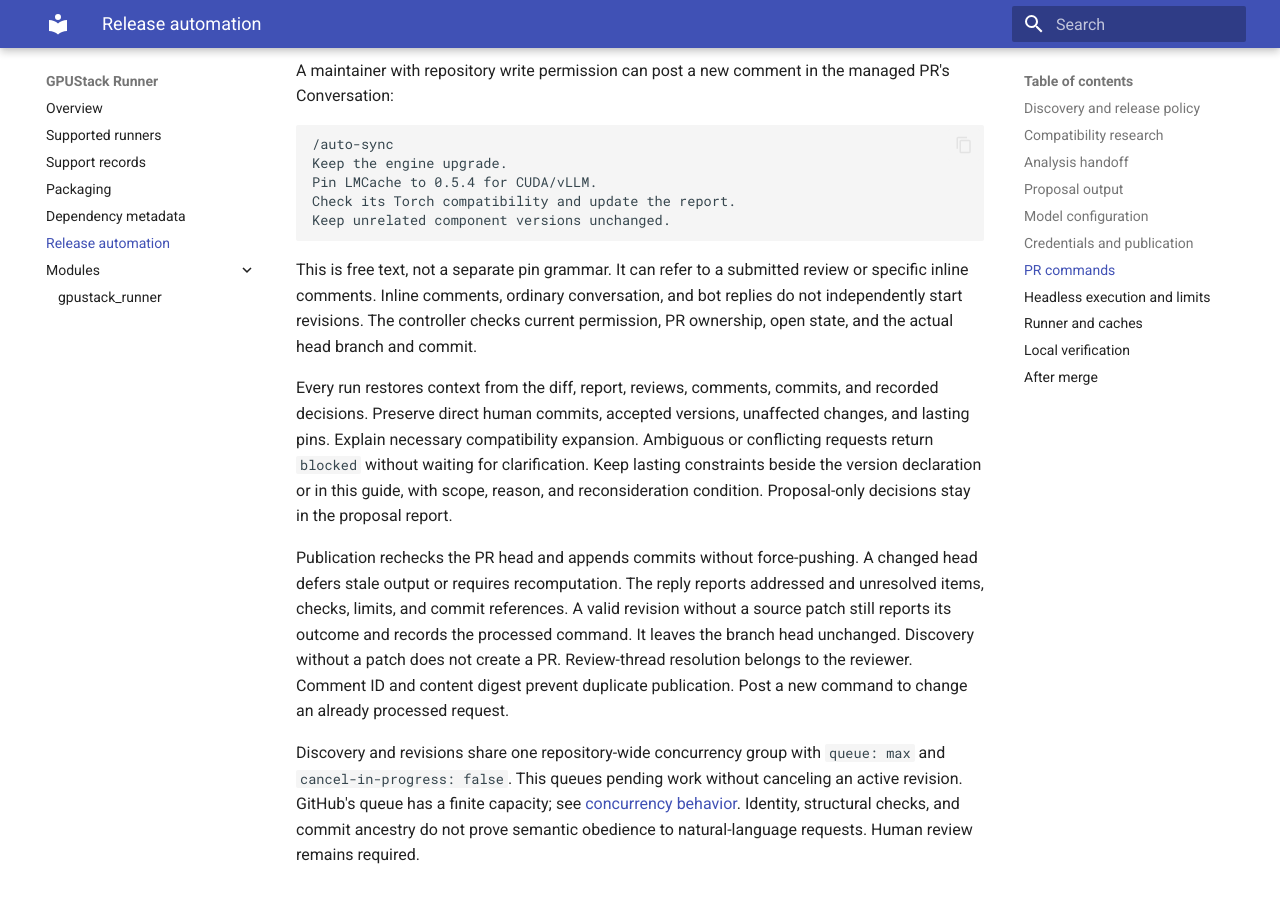
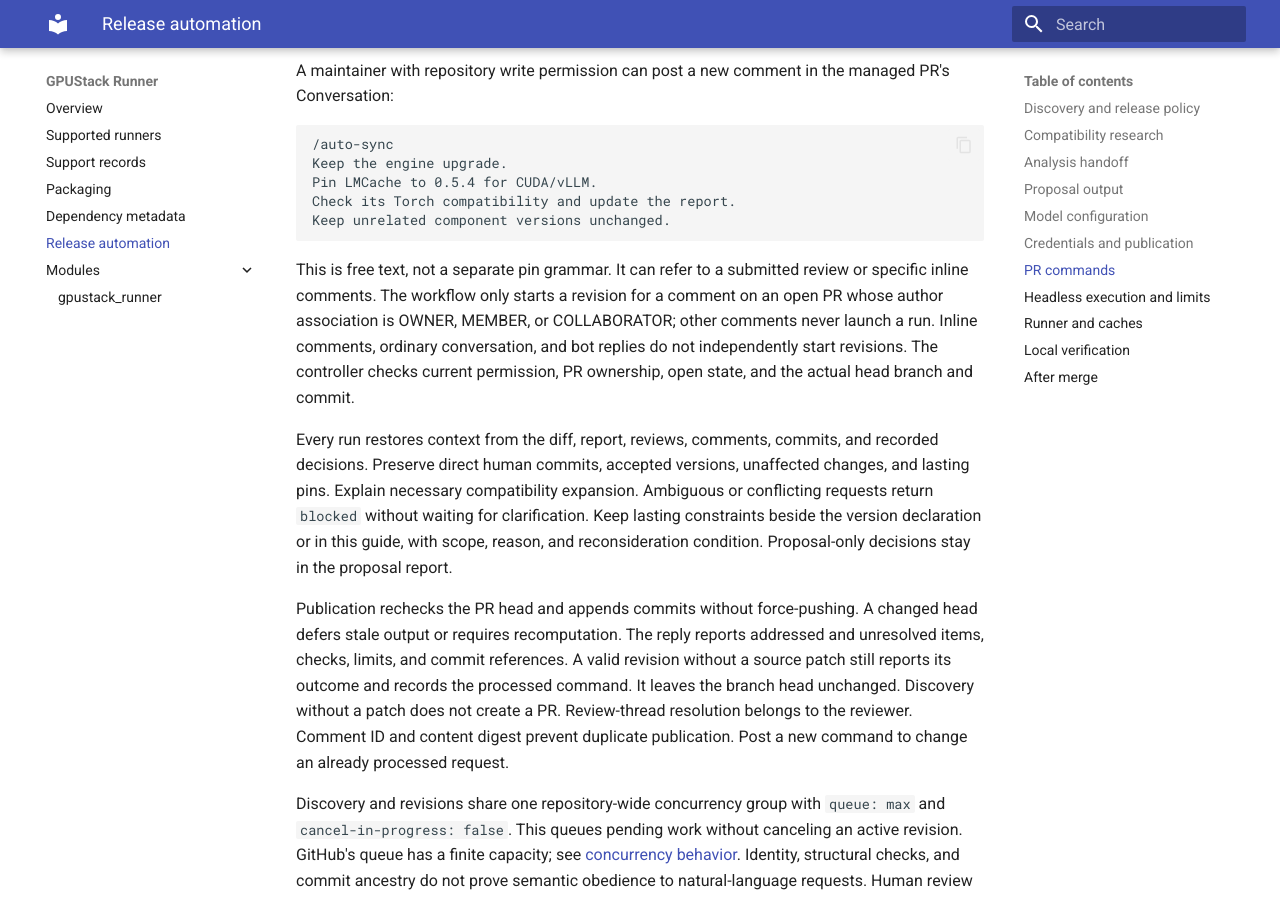
Before and after one commit to gpustack/runner, an MkDocs documentation site: the page built from docs/release-automation.md, in a window 1280 px wide and 900 px high, scrolled down 11392 px. Built offline with MkDocs 1.6.1 and Material for MkDocs 9.7.7, drawn with Linux system fonts in a browser that asks for light colours.

Commit message:
fix(auto-sync): gate PR-comment revisions on open state and author association (#351)
The /auto-sync comment trigger launched a research run for any non-bot
comment on any PR, including closed or merged ones and comments from
accounts without repository access. Restrict the trigger to open PRs
whose comment author association is OWNER, MEMBER, or COLLABORATOR.

Signed-off-by: thxCode <thxcode0824@gmail.com>

````diff
--- a/docs/release-automation.md
+++ b/docs/release-automation.md
@@ -362,6 +362,7 @@ Keep unrelated component versions unchanged.
 ```
 
 This is free text, not a separate pin grammar. It can refer to a submitted review or specific inline comments.
+The workflow only starts a revision for a comment on an open PR whose author association is OWNER, MEMBER, or COLLABORATOR; other comments never launch a run.
 Inline comments, ordinary conversation, and bot replies do not independently start revisions.
 The controller checks current permission, PR ownership, open state, and the actual head branch and commit.
 
````
Also changed, not shown: 2 other files.
